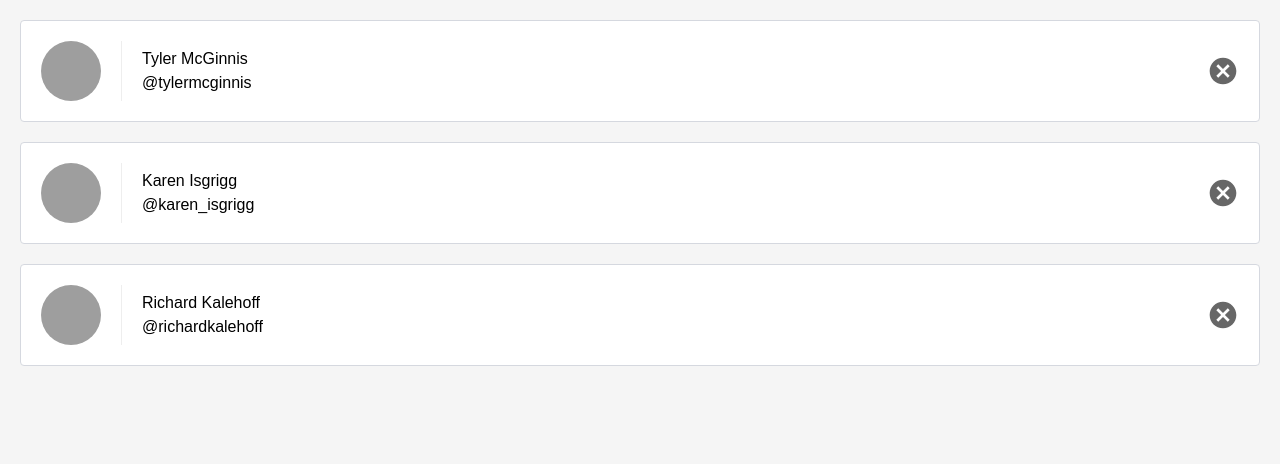
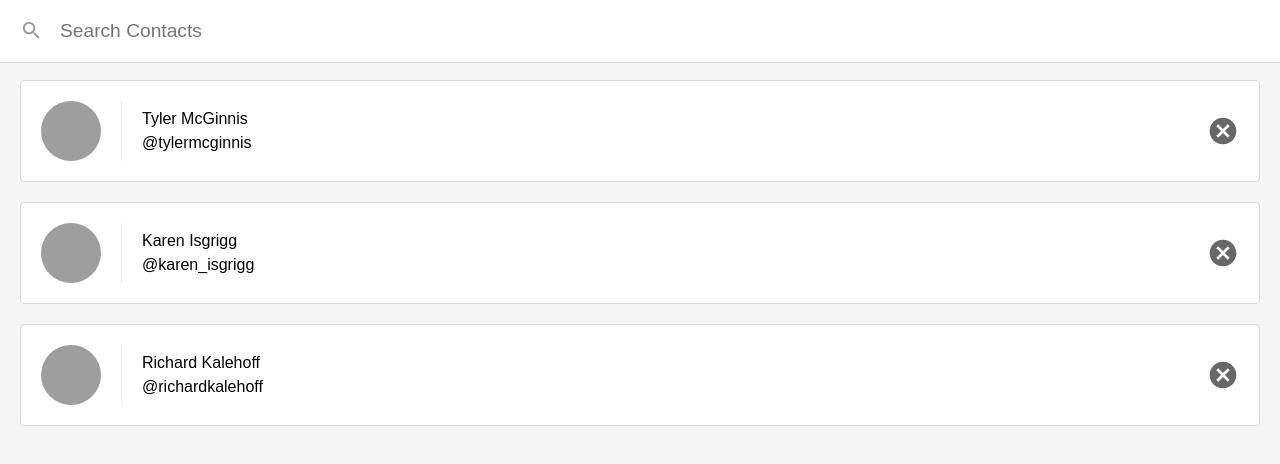
Before and after one commit to udacity/React-Fundamentals-C1-React-Contacts, a React (Create React App) app: page / in a window 1280 px wide. Shown: the top 464 px of the page. Built offline with nearby package versions, Linux system fonts and the light colour scheme.

Commit message:
Add search field to ListContacts.

```diff
--- a/src/components/ListContacts.js
+++ b/src/components/ListContacts.js
@@ -1,7 +1,25 @@
+import { useState } from "react";
 import PropTypes from "prop-types";
 
 const ListContacts = ({ contacts, onDeleteContact }) => {
+  const [query, setQuery] = useState("");
+
+  const updateQuery = (query) => {
+    setQuery(query.trim());
+  };
+
   return (
+    <div className="list-contacts">
+      {console.log(query)}
+      <div className="list-contacts-top">
+        <input
+          className="search-contacts"
+          type="text"
+          placeholder="Search Contacts"
+          value={query}
+          onChange={(event) => updateQuery(event.target.value)}
+        />
+      </div>
       <ol className="contact-list">
         {contacts.map((contact) => (
           <li key={contact.id} className="contact-list-item">
@@ -16,14 +34,15 @@
               <p>{contact.handle}</p>
             </div>
             <button
+              onClick={() => onDeleteContact(contact)}
               className="contact-remove"
-            onClick={() => onDeleteContact(contact)}
             >
               Remove
             </button>
           </li>
         ))}
       </ol>
+    </div>
   );
 };
 
```
Lines whose indentation alone changed are shown as unchanged.
